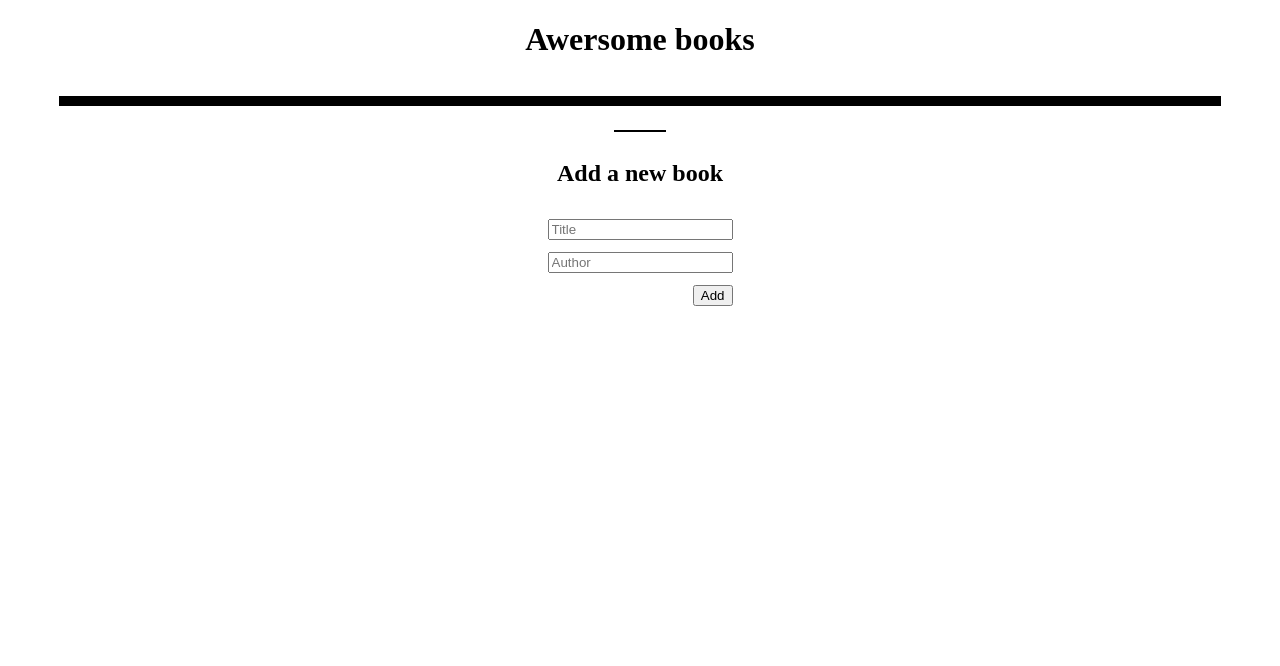
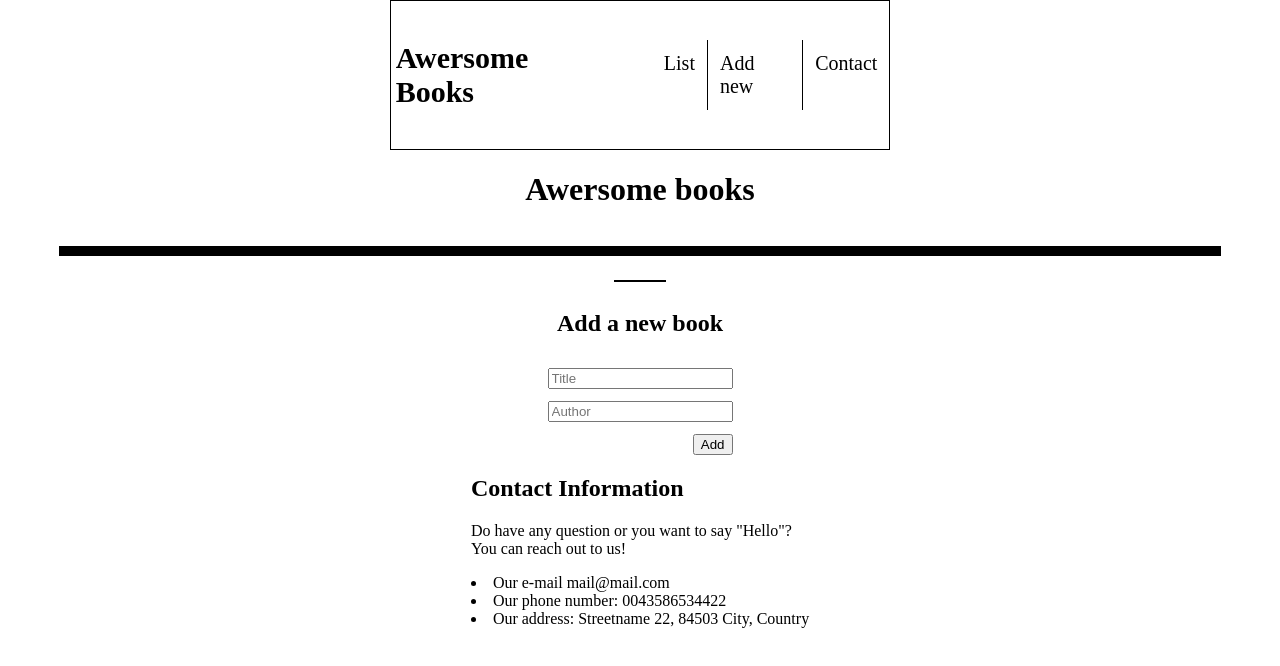
Before and after one commit to Hassaanjbaig-code/Awersome-books, a website: page index.html in a window 1280 px wide. Drawn offline with Linux system fonts and the light colour scheme.

Commit message:
Add navbar

```diff
--- a/index.html
+++ b/index.html
@@ -8,16 +8,38 @@
     <title>List of Awesome books</title>
 </head>
 <body>
+    <header>
+        <nav>
+          <h4>Awersome Books</h4>
+          <ul class="navbar">
+            <li>List</li>
+            <li>Add new</li>
+            <li>Contact</li>
+          </ul>
+        </nav>
+      </header>
     <h1>Awersome books</h1>
     <ul class="list-book">
     </ul>
     <hr>
+    <section>
     <form class="form">
         <h2>Add a new book</h2>
         <input type="text" name="Title" placeholder="Title" id="Title">
         <input type="text" name="Author" placeholder="Author" id="Author">
         <input type="submit" value="Add" id="button">
     </form>
+    </section>
+    <section class="contact-me">
+        <h1>Contact Information</h1>
+        <p>
+          Do have any question or you want to say "Hello"? <br />
+          You can reach out to us!
+        </p>
+        <li>Our e-mail mail@mail.com</li>
+        <li>Our phone number: 0043586534422</li>
+        <li>Our address: Streetname 22, 84503 City, Country</li>
+      </section>
     <script src="class.js"></script>
 </body>
 </html>
--- a/style.css
+++ b/style.css
@@ -7,6 +7,47 @@ body {
   align-items: center;
   justify-content: center;
 }
+
+header {
+  border: 1px solid black;
+}
+
+nav {
+  width: 100%;
+  display: flex;
+  justify-content: space-between;
+  align-items: center;
+}
+
+nav h4 {
+  font-size: 30px;
+  margin-left: 1%;
+}
+
+.navbar {
+  display: flex;
+}
+
+.navbar li {
+  list-style: none;
+}
+
+.navbar li:hover {
+  color: blue;
+}
+
+.navbar li:nth-child(2) {
+  border-left: 1px solid black;
+  border-right: 1px solid black;
+}
+
+.navbar li:nth-child(1),
+.navbar li:nth-child(2),
+.navbar li:nth-child(3) {
+  padding: 12px;
+  font-size: 20px;
+}
+
 
 .list-book {
   width: 90%;
```
